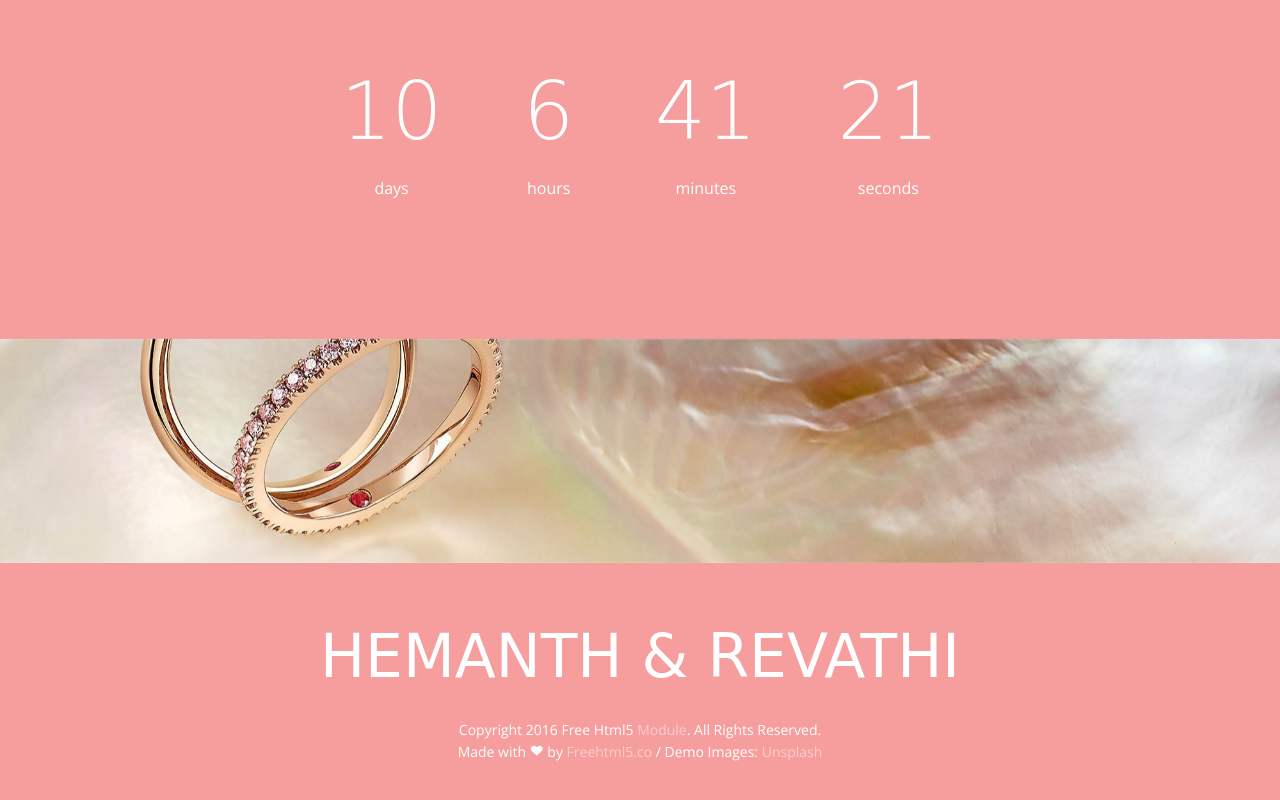
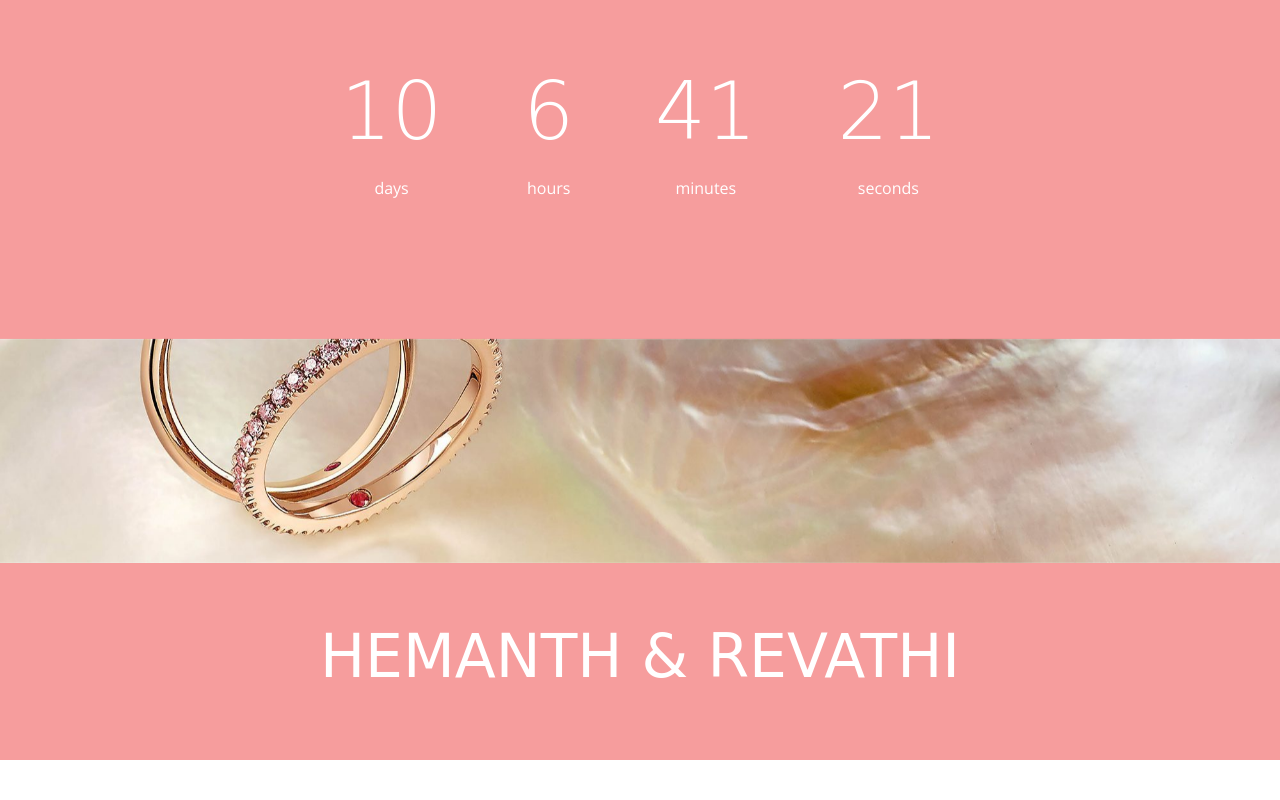
Before and after one commit to nhk007/mywedding, a website: page index.html in a window 1280 px wide. Shown: the part 1937-2737 px from the top of the page. After the commit the page ends 2697 px from the top, so only its background shows below. Drawn offline with nearby package versions, Linux system fonts and the light colour scheme; files whose address does not match are found by name; a web font is replaced by a local one.

Commit message:
Update index.html

```diff
--- a/index.html
+++ b/index.html
@@ -212,7 +212,7 @@
 								<a href="#"><i class="icon-youtube"></i></a>
 							</p>-->
 							<!-- <iframe src="https://www.google.com/maps/embed?pb=!1m18!1m12!1m3!1d3792.0080409935576!2d83.39571081488683!3d18.117419887645024!2m3!1f0!2f0!3f0!3m2!1i1024!2i768!4f13.1!3m3!1m2!1s0x3a3be567203744cd%3A0x6ce4d455660f9619!2sNaidu+Function+Hall%2C+Tankbund+Rd%2C+Venkata+Lakshmi+Area%2C+Chinna+Veedhi%2C+Balaji+Nagar%2C+Vizianagaram%2C+Andhra+Pradesh+535001!5e0!3m2!1sen!2sin!4v1523888935176" width="400" height="300" frameborder="0" style="border:0" allowfullscreen></iframe> -->
-							<p>Copyright 2016 Free Html5 <a href="#">Module</a>. All Rights Reserved. <br>Made with <i class="icon-heart3"></i> by <a href="http://freehtml5.co/" target="_blank">Freehtml5.co</a> / Demo Images: <a href="https://unsplash.com/" target="_blank">Unsplash</a></p>
+							<!--<p>Copyright 2016 Free Html5 <a href="#">Module</a>. All Rights Reserved. <br>Made with <i class="icon-heart3"></i> by <a href="http://freehtml5.co/" target="_blank">Freehtml5.co</a> / Demo Images: <a href="https://unsplash.com/" target="_blank">Unsplash</a></p>-->
 						</div>
 					</div>
 				</div>
```
